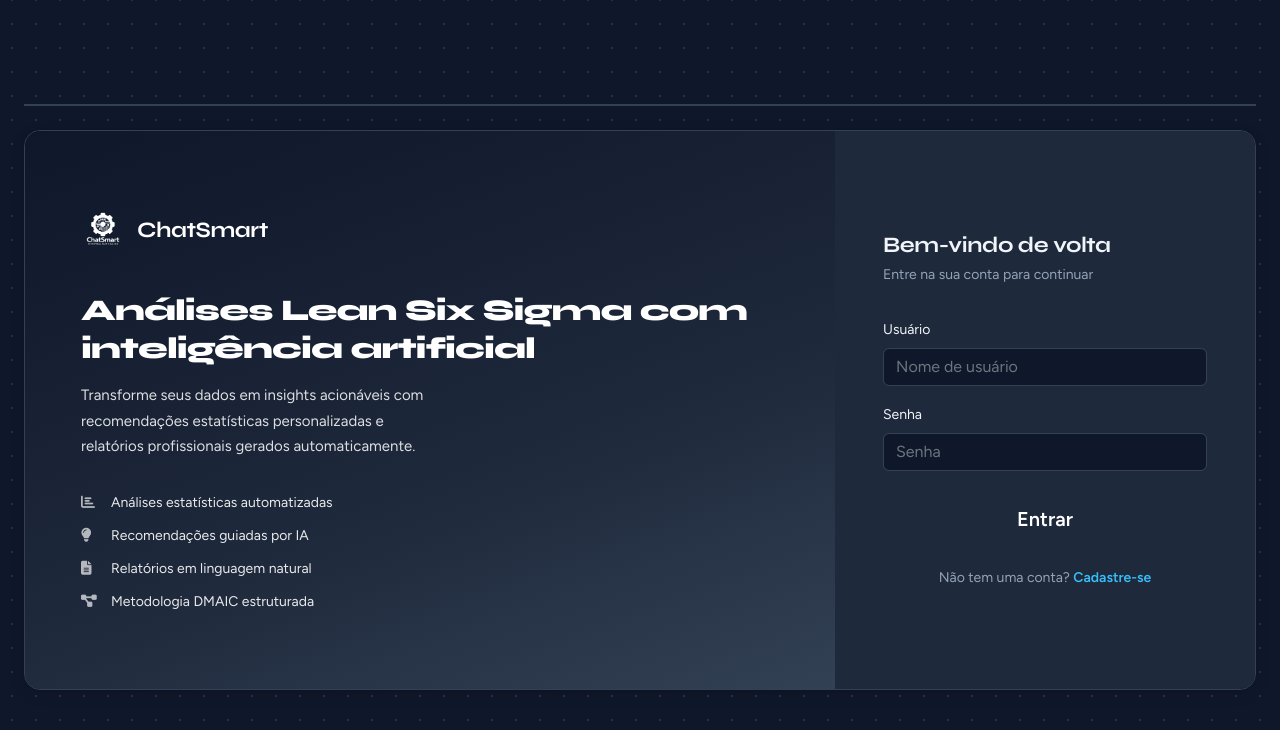
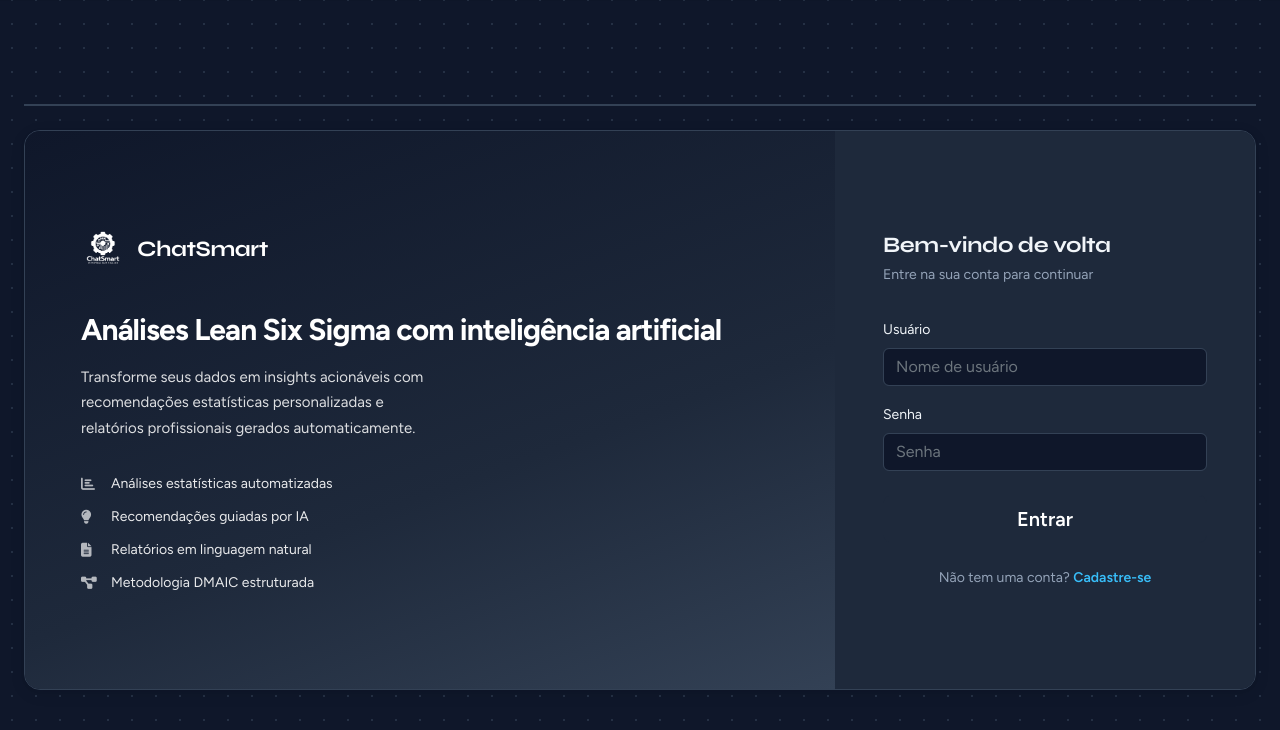
Before and after one commit to henrique-gama-eduzz/chatsmart_demo, a Django app: page /accounts/login/?next=/history/ in a window 1280 px wide. Shown: the part 60-790 px from the top of the page. Run offline with Django 4.2, Linux system fonts and the light colour scheme; data that the repository does not hold is empty.

Commit message:
fix: remove Syne from brand panel headings, fallback to Figtree
Long phrases like "Análises Lean Six Sigma..." looked stretched with
Syne's wide geometric letterforms. Figtree reads better at sentence length.

Co-Authored-By: Claude Sonnet 4.6 (1M context) <noreply@anthropic.com>

```diff
--- a/frontend/static/css/style.css
+++ b/frontend/static/css/style.css
@@ -840,7 +840,6 @@ select[multiple]:focus {
 }
 
 .login-brand-panel h2 {
-  font-family: var(--font-display);
   font-size: 1.875rem;
   font-weight: 800;
   letter-spacing: -0.03em;
@@ -1494,7 +1493,6 @@ body {
 }
 
 .register-brand-panel h2 {
-  font-family: var(--font-display);
   font-size: 1.5rem;
   font-weight: 800;
   letter-spacing: -0.03em;
```
